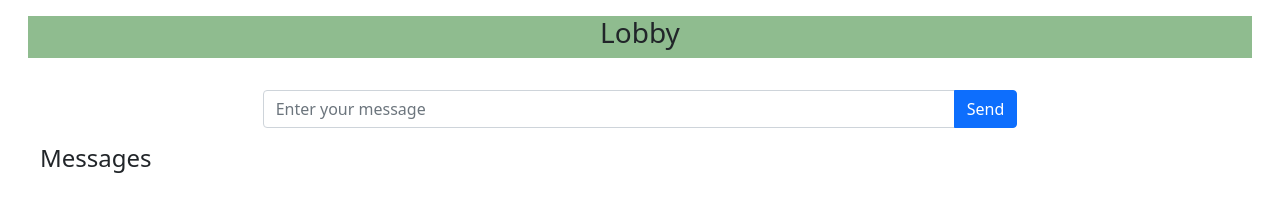
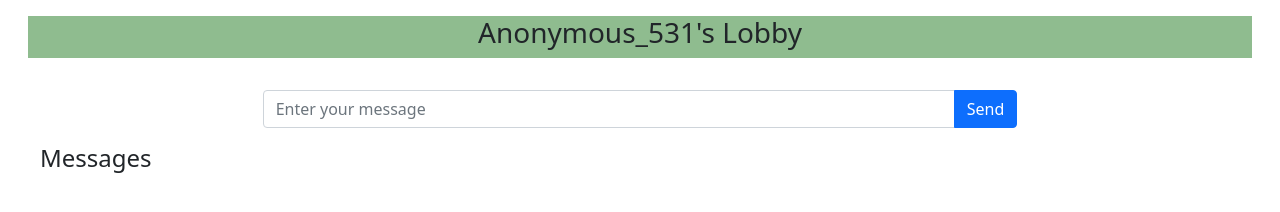
Before and after one commit to CathyDu1/reversi, a website: page public/lobby.html in a window 1280 px wide. Drawn offline with nearby package versions, Linux system fonts and the light colour scheme; no server answers.

Commit message:
add chatRoom name from the lobby.html URL

```diff
--- a/public/assets/js/main.js
+++ b/public/assets/js/main.js
@@ -10,14 +10,18 @@ function getIRIParameterValue(requestedKey){
             return value;
         }
     }
+    return null;
 }
 
 let username = decodeURI(getIRIParameterValue('username'));
-if((typeof username == 'undefined') || (username === null)){
+if((typeof username == 'undefined') || (username === null) ||(username === 'null')){
     username = "Anonymous_"+Math.floor(Math.random()*1000);
 }
 
-let chatRoom = 'Lobby';
+let chatRoom = decodeURI(getIRIParameterValue('game_id'));
+if((typeof chatRoom == 'undefined') || (chatRoom === null) ||(chatRoom === 'null')){
+    chatRoom = "Lobby";
+}
 
 /*Set up the socket.io connection to the server */
 let socket = io();
@@ -73,6 +77,8 @@ $( () => {
     console.log('**** Client log message, sending \'join_room\' command:' + JSON.stringify(request));
     socket.emit('join_room',request);
 
+    $("#lobbyTitle").html(username + "'s Lobby");
+
     $('#chatMessage').keypress( function(e){
         let key = e.which;
         if( key ==13){
--- a/public/lobby.html
+++ b/public/lobby.html
@@ -30,7 +30,7 @@
     <div class="container-fluid">
       <div class="row m-3 headerrow">
         <div class="col text-center">
-          <h3>Lobby</h3>
+          <h3 id="lobbyTitle">Lobby</h3>
         </div>
       </div>
 
```
